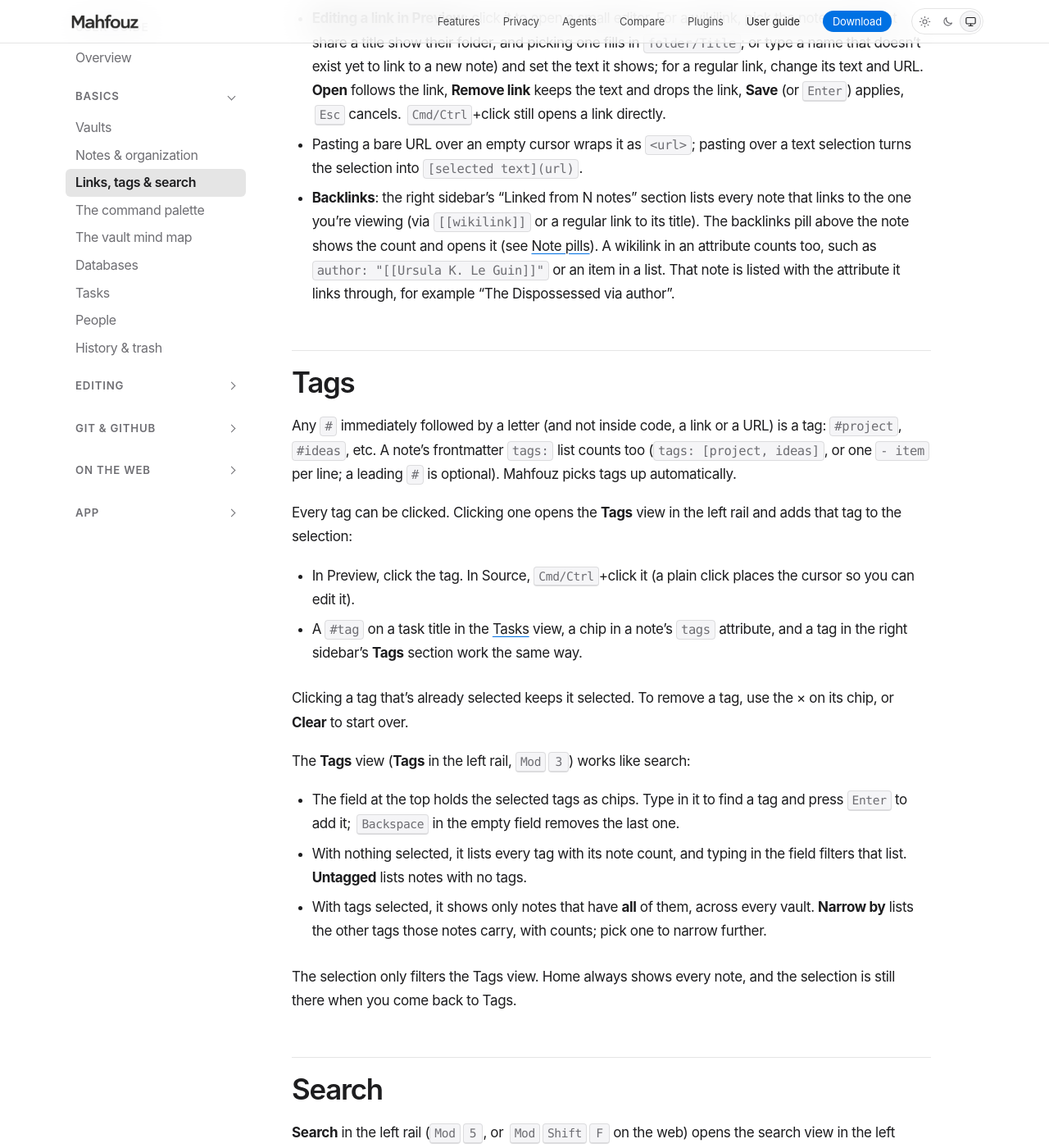
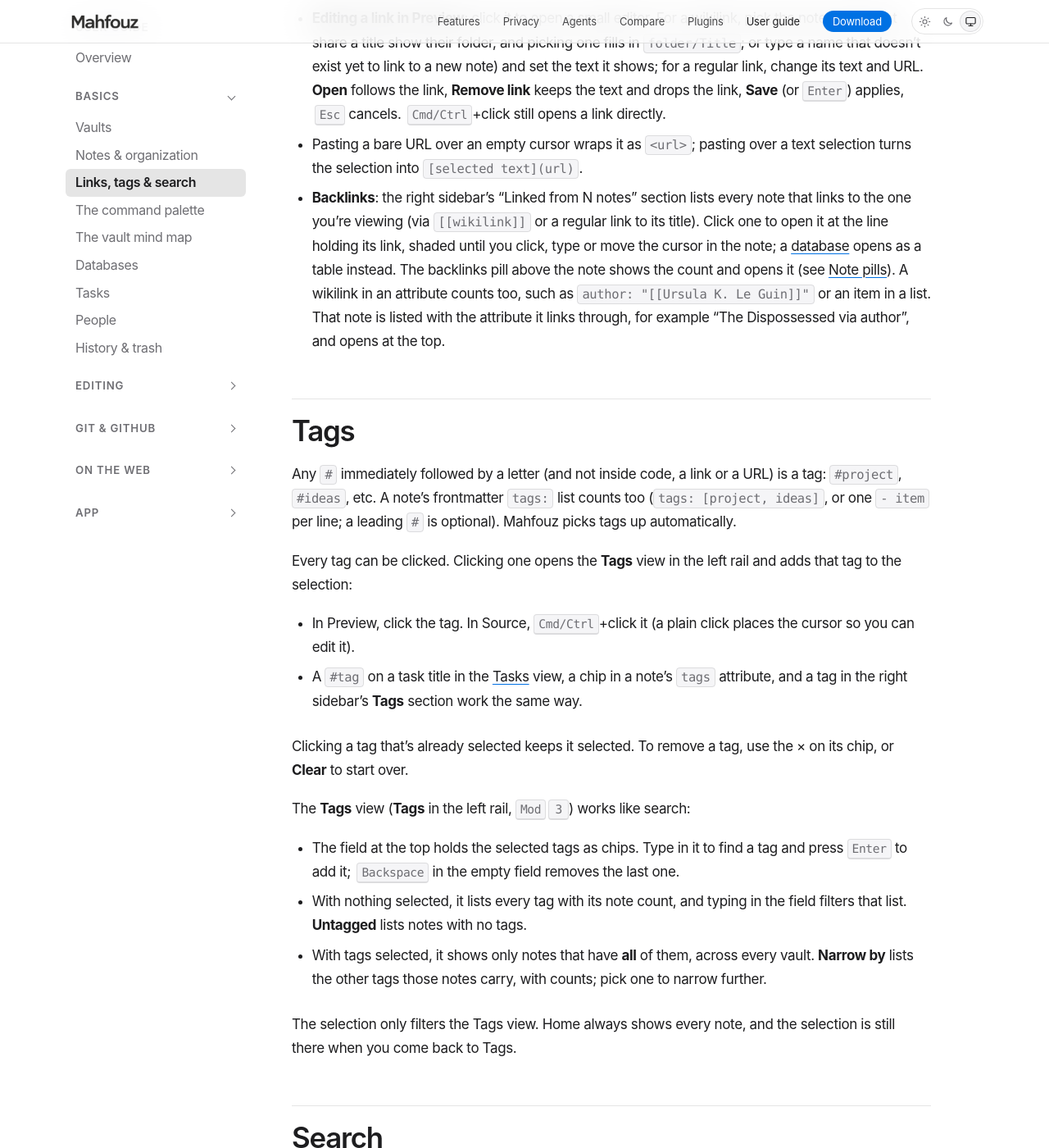
Before and after one commit to mahfouz-app/docs, a Jekyll site: the page built from guide/links.md, in a window 1280 px wide and 1400 px high, scrolled down 626 px. Shown: the whole window at 82% size. Built offline with Jekyll 4.4.1, drawn with Linux system fonts in a browser that asks for light colours; some of the changed text lies outside the part shown.

Commit message:
Guide: jumps shade the line they land on
Opening a note at a line (a task, a reminder, a person page's task or
mention, a search result, a [TOC] entry, a comment, the agent's Show in
note) shades that line until the user clicks, types or moves the cursor.
Backlinks now open the linking note at the line holding its link.

Co-Authored-By: Claude Opus 5.5 <noreply@anthropic.com>

```diff
--- a/guide/links.md
+++ b/guide/links.md
@@ -31,11 +31,14 @@ permalink: /guide/links/
   a text selection turns the selection into `[selected text](url)`.
 - **Backlinks**: the right sidebar's "Linked from N notes" section lists
   every note that links to the one you're viewing (via `[[wikilink]]` or a
-  regular link to its title). The backlinks pill above the note shows the
-  count and opens it (see [Note pills](/guide/attributes/#note-pills--the-right-sidebar)).
+  regular link to its title). Click one to open it at the line holding its
+  link, shaded until you click, type or move the cursor in the note; a
+  [database](/guide/databases/) opens as a table instead. The backlinks
+  pill above the note shows the count and opens it (see
+  [Note pills](/guide/attributes/#note-pills--the-right-sidebar)).
   A wikilink in an attribute counts too, such as `author: "[[Ursula K. Le Guin]]"`
   or an item in a list. That note is listed with the attribute it links
-  through, for example "The Dispossessed via author".
+  through, for example "The Dispossessed via author", and opens at the top.
 
 ## Tags
 
@@ -77,6 +80,9 @@ the selection is still there when you come back to Tags.
 search view in the left sidebar. It searches **all open vaults** as you
 type, matching title and body text, and lists the results under each
 vault. The buttons beside the search box change how results are sorted.
+Click a result to open the note with your matches highlighted and the line
+of the first one shaded until you click, type or move the cursor in the
+note. Edit the query and the shading follows the first match.
 
 To jump to a note by its title, run a command or open a setting, use the
 [command palette](/guide/command-palette/) (<kbd>Mod</kbd><kbd>K</kbd>) instead.
```
Also changed, not shown: guide/markdown.md (+4 -2 lines), guide/people.md (+3 -0 lines), guide/tasks.md (+4 -2 lines), guide/track-changes.md (+4 -2 lines).
